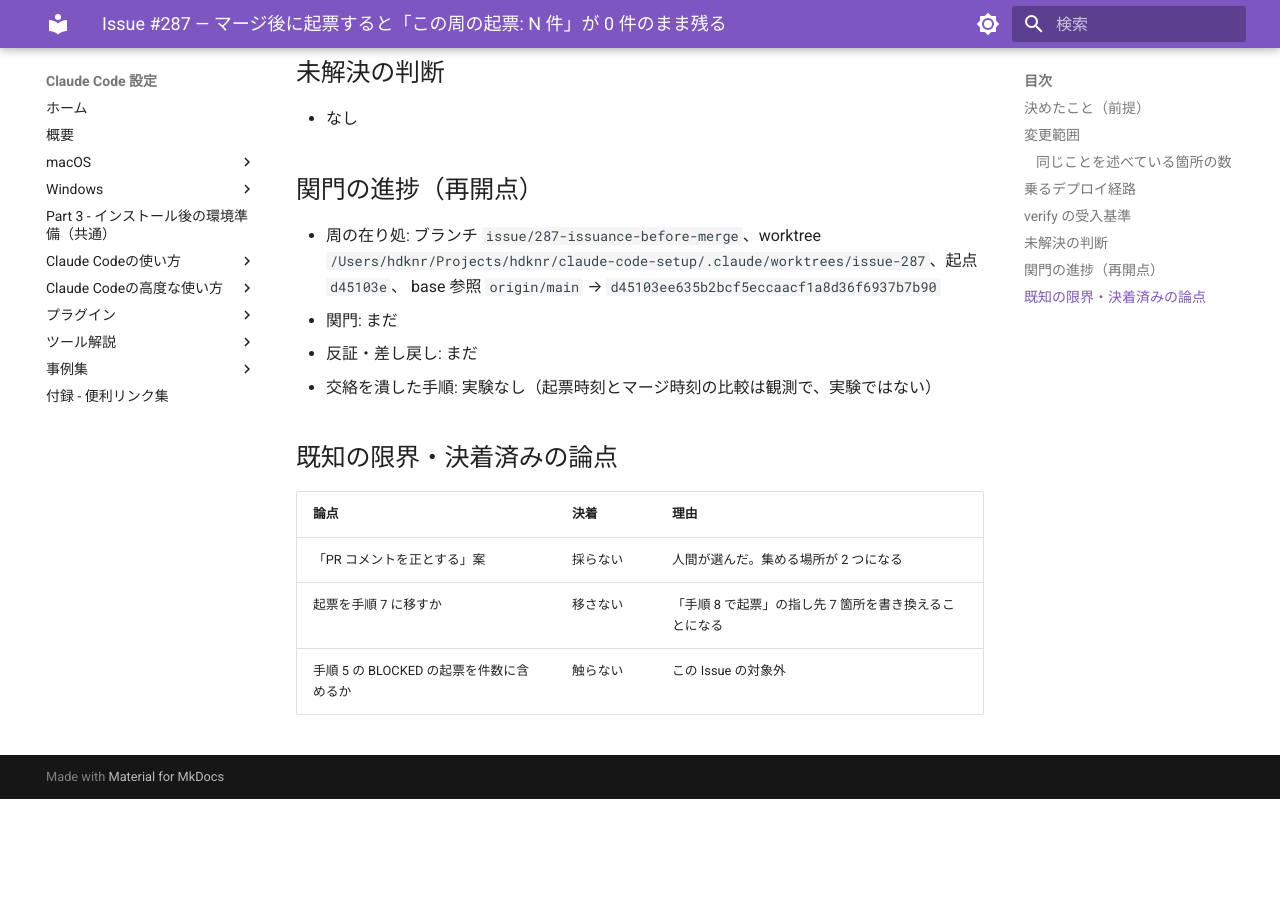
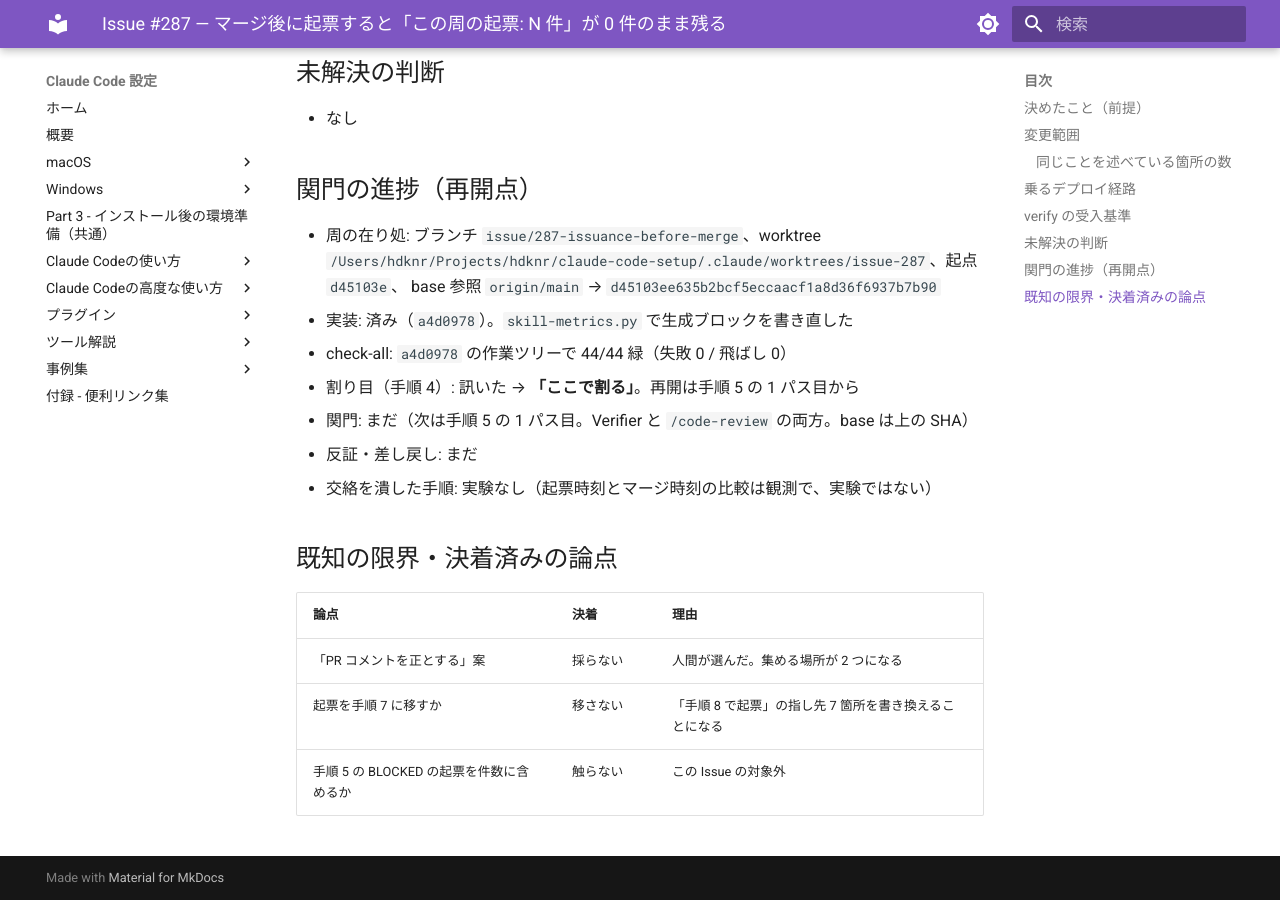
Before and after one commit to hdknr/claude-code-setup, an MkDocs documentation site: the page built from docs/plans/issue-287.md, in a window 1280 px wide and 900 px high, scrolled down 2241 px. Built offline with MkDocs 1.6.1 and Material for MkDocs 9.7.7, drawn with Linux system fonts in a browser that asks for light colours; before the commit the page ends 3040 px from its top, so only the background shows below that.

Commit message:
chore: 手順 4 の割り目を再開点に記録する (#287)
Co-Authored-By: Claude Opus 5.5 <noreply@anthropic.com>

```diff
--- a/docs/plans/issue-287.md
+++ b/docs/plans/issue-287.md
@@ -63,7 +63,10 @@
 - 周の在り処: ブランチ `issue/287-issuance-before-merge`、worktree
   `/Users/hdknr/Projects/hdknr/claude-code-setup/.claude/worktrees/issue-287`、起点 `d45103e`、
   base 参照 `origin/main` → `d45103ee635b2bcf5eccaacf1a8d36f6937b7b90`
-- 関門: まだ
+- 実装: 済み（`a4d0978`）。`skill-metrics.py` で生成ブロックを書き直した
+- check-all: `a4d0978` の作業ツリーで 44/44 緑（失敗 0 / 飛ばし 0）
+- 割り目（手順 4）: 訊いた → **「ここで割る」**。再開は手順 5 の 1 パス目から
+- 関門: まだ（次は手順 5 の 1 パス目。Verifier と `/code-review` の両方。base は上の SHA）
 - 反証・差し戻し: まだ
 - 交絡を潰した手順: 実験なし（起票時刻とマージ時刻の比較は観測で、実験ではない）
 
```
